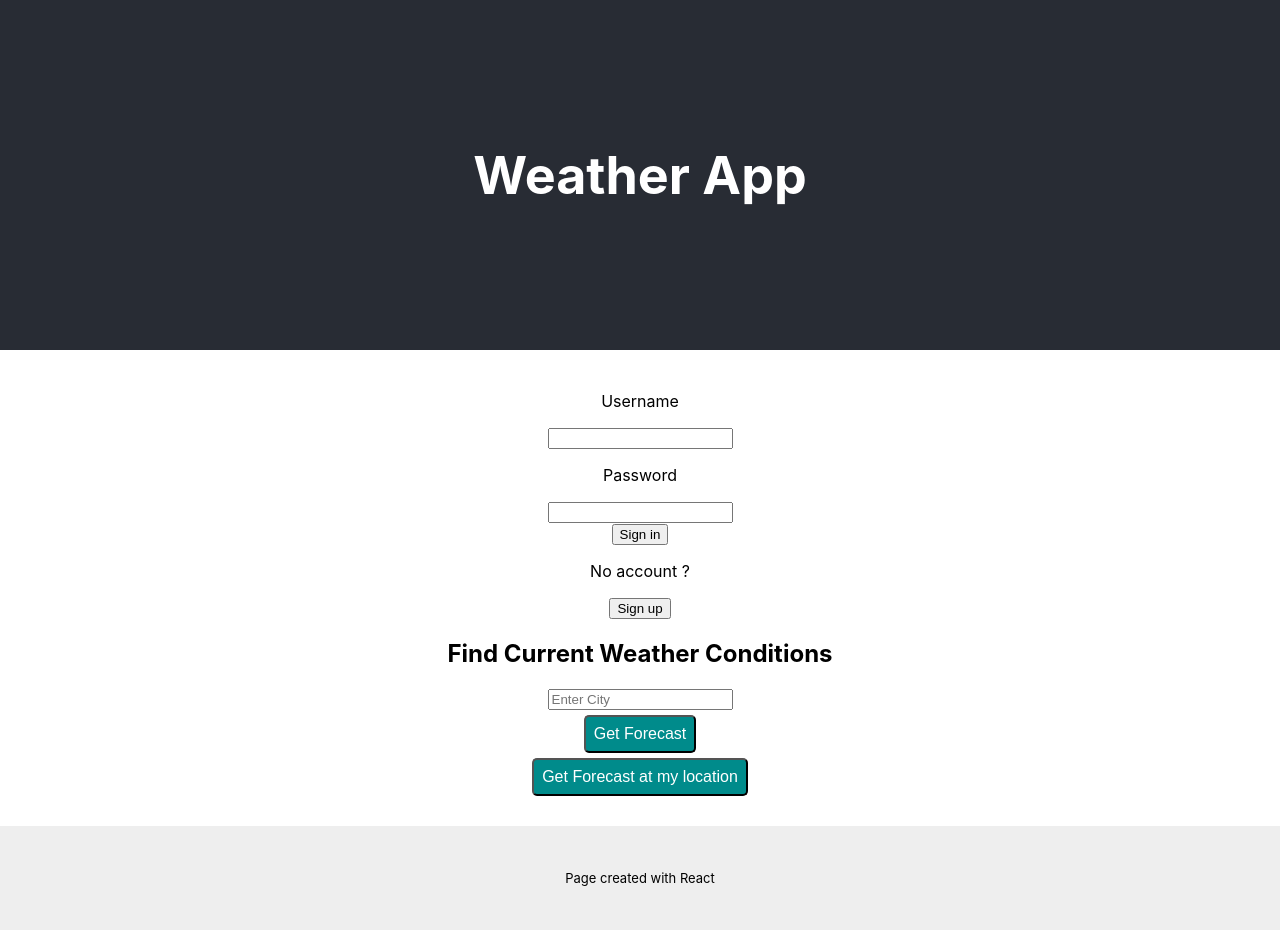
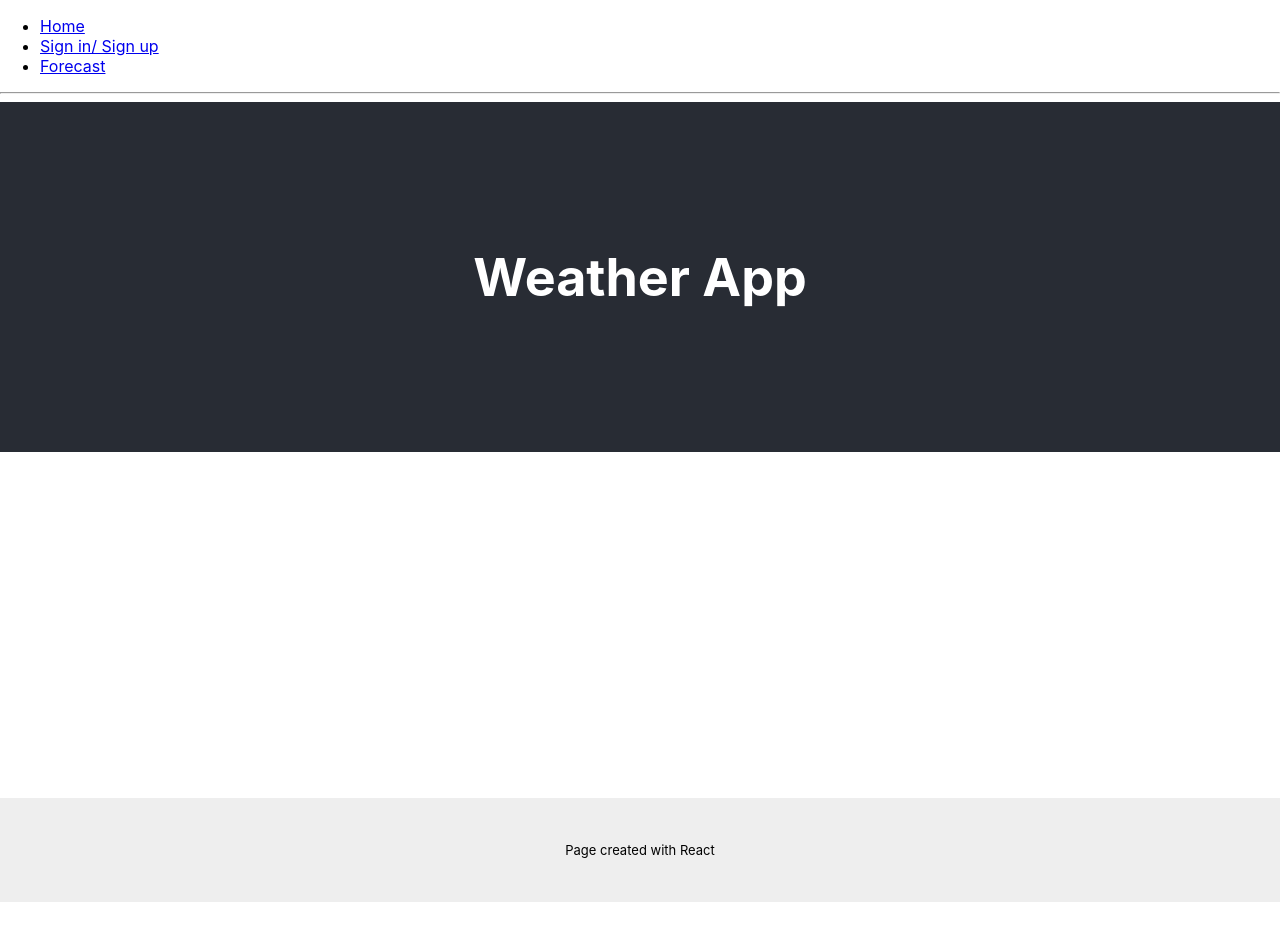
Before and after one commit to Groovietoile/weather_app, a React (Create React App) app: page / in a window 1280 px wide. After the commit the page ends 902 px from the top, so only its background shows below. Built offline with nearby package versions, Linux system fonts and the light colour scheme.

Commit message:
react router dom

```diff
--- a/package.json
+++ b/package.json
@@ -8,6 +8,7 @@
     "@testing-library/user-event": "^13.5.0",
     "react": "^18.2.0",
     "react-dom": "^18.2.0",
+    "react-router-dom": "^5.3.0",
     "react-scripts": "5.0.1",
     "web-vitals": "^2.1.4"
   },
--- a/src/App.js
+++ b/src/App.js
@@ -1,23 +1,45 @@
 import React from 'react';
+import { BrowserRouter as Router, Route, Switch, Link, withRouter } from "react-router-dom";
 import './App.css';
 import Forecast from "./components/Forecast/Forecast";
 import SignInSignUp from "./components/SignInSignUp/SignInSignUp";
 
-function App() {
-  return (
+
+const App = () => (
+  <Router>
+    <div>
+      <ul>
+        <li>
+          <Link to="/">Home</Link>
+        </li>
+        <li>
+          <Link to="/signinsignup">Sign in/ Sign up</Link>
+        </li>
+        <li>
+          <Link to="/forecast">Forecast</Link>
+        </li>
+      </ul>
+
+      <hr />
+      <Switch>
+        <Route exact path="/" component={withRouter(Home)} />
+        <Route path="/signinsignup" component={withRouter(SignInSignUp)} />
+        <Route path="/forecast" component={withRouter(Forecast)} />
+      </Switch>
+    </div>
+  </Router>
+);
+
+const Home = () => (
   <div className="App">
     <header className="App-header">
       <h1>Weather App</h1>
     </header>
-      <main>
-        <SignInSignUp/>
-        <Forecast />
-      </main>
+    <main />
     <footer>
       Page created with React
     </footer>
   </div>
 );
-}
 
 export default App;
```
Also changed, not shown: 1 other file (tests, documents, lock files or other folders). Lines whose indentation alone changed are shown as unchanged.
